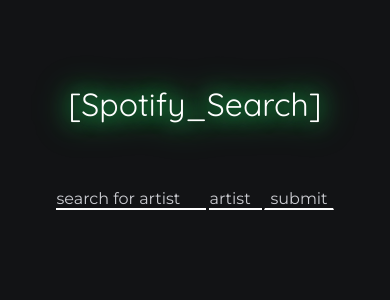
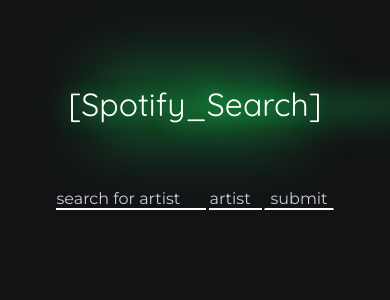
Before and after one commit to adrianwysocki77/spotify_search, a PHP site: page / in a window 390 px wide; the page is wider, and only the part inside the window is pictured. Shown: the top 300 px of that part. Run offline with PHP 8.4, Linux system fonts and the light colour scheme.

Commit message:
fixing mobile version

```diff
--- a/styles.css
+++ b/styles.css
@@ -131,9 +131,10 @@ button {
   z-index: -1;
   color: #1db954;
   filter: blur(15px);
+  width: 20px;
 }
 
-/* .neoncontainer:before {
+.neoncontainer:before {
   content: "";
   width: 900px;
   height: 80px;
@@ -142,7 +143,7 @@ button {
   z-index: -2;
   opacity: 0.5;
   filter: blur(30px);
-} */
+}
 
 .searchdiv {
   display: flex;
```
